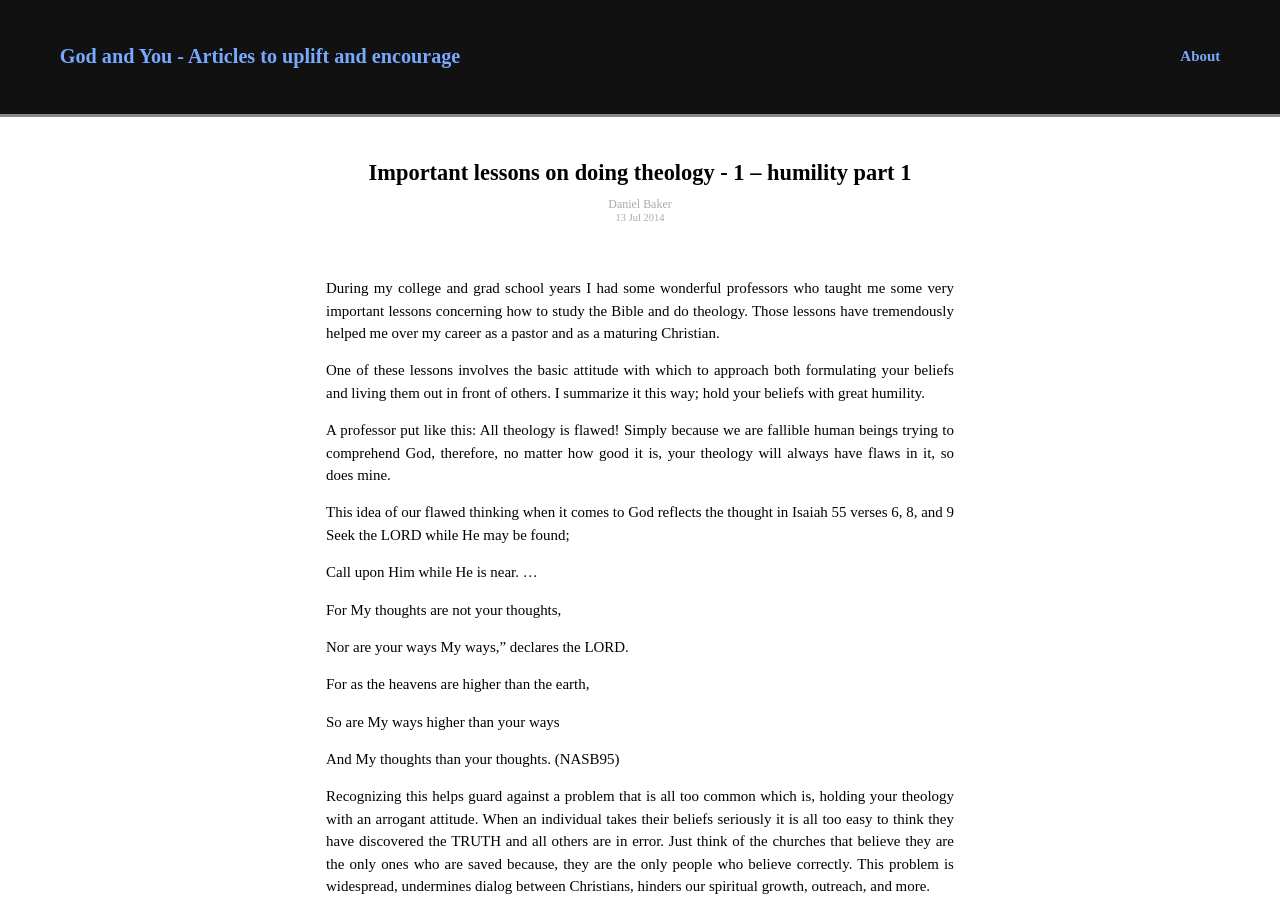
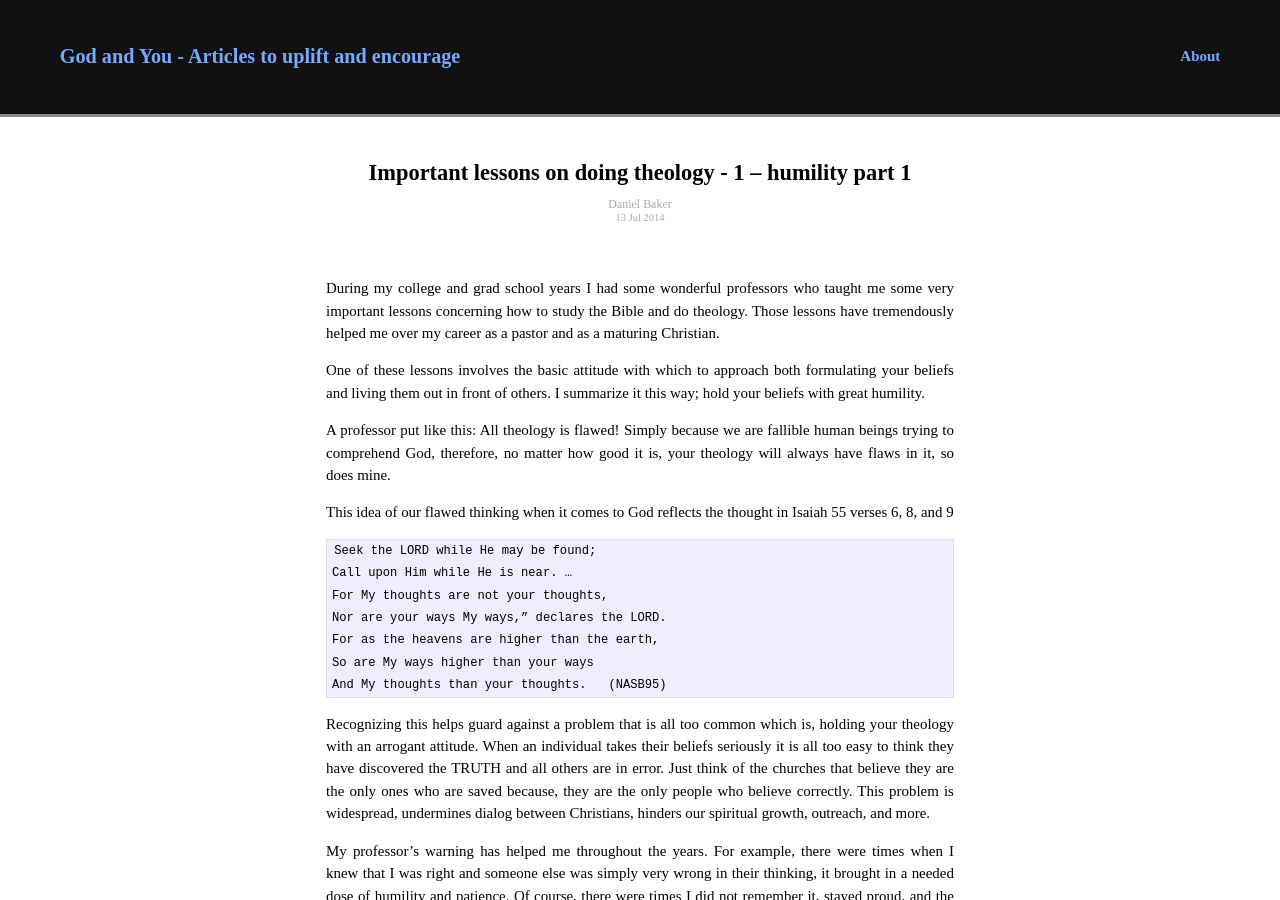
Before and after one commit to dbb1292/dbb1292.github.io, a Jekyll site: the page built from _posts/2014-07-13-Doing-Theology-1-humility-part-1.md, in a window 1280 px wide and 900 px high. Built offline with Jekyll 4.4.1, drawn with Linux system fonts in a browser that asks for light colours; some web fonts are replaced; Markdown is read by kramdown in place of the engine named in the settings; comment, search, counter and statistics services are not loaded.

```diff
--- a/_posts/2014-07-13-Doing-Theology-1-humility-part-1.md
+++ b/_posts/2014-07-13-Doing-Theology-1-humility-part-1.md
@@ -15,19 +15,14 @@ One of these lessons involves the basic attitude with which to approach both for
 A professor put like this: All theology is flawed! Simply because we are fallible human beings trying to comprehend God, therefore, no matter how good it is, your theology will always have flaws in it, so does mine.
 
 This idea of our flawed thinking when it comes to God reflects the thought in Isaiah 55 verses 6, 8, and 9
-  Seek the LORD while He may be found;
 
-  Call upon Him while He is near. …
-
-  For My thoughts are not your thoughts,
-
-  Nor are your ways My ways,” declares the LORD.
-
-  For as the heavens are higher than the earth,
-
-  So are My ways higher than your ways
-
-  And My thoughts than your thoughts.   (NASB95)
+    Seek the LORD while He may be found;
+    Call upon Him while He is near. …
+    For My thoughts are not your thoughts,
+    Nor are your ways My ways,” declares the LORD.
+    For as the heavens are higher than the earth,
+    So are My ways higher than your ways
+    And My thoughts than your thoughts.   (NASB95)
 
 Recognizing this helps guard against a problem that is all too common which is, holding your theology with an arrogant attitude. When an individual takes their beliefs seriously it is all too easy to think they have discovered the TRUTH and all others are in error. Just think of the churches that believe they are the only ones who are saved because, they are the only people who believe correctly.  This problem is widespread, undermines dialog between Christians, hinders our spiritual growth, outreach, and more.
 
```
